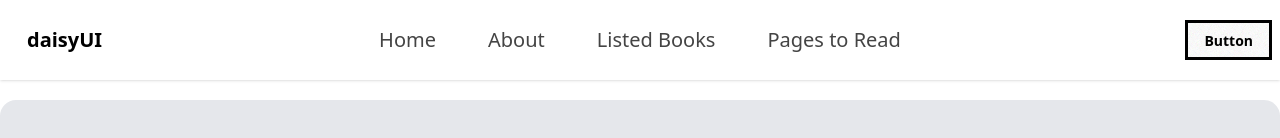
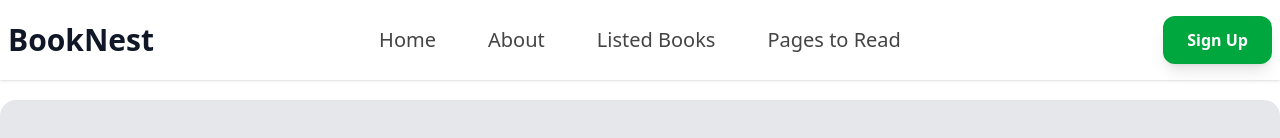
Before and after one commit to fahimmuntacher/book-vibe-, a React (Vite) app: page / in a window 1280 px wide. Shown: the top 138 px of the page. Built offline with nearby package versions, Linux system fonts and the light colour scheme.

Commit message:
website logo updated

```diff
--- a/src/Components/Header/Active.css
+++ b/src/Components/Header/Active.css
@@ -4,7 +4,6 @@
   color: #444;
   font-weight: 500;
   text-decoration: none;
-  transition: all 0.3s ease;
 }
 
 .menu a:hover {
@@ -19,7 +18,7 @@
   font-weight: 600;
   background: linear-gradient(135deg, #dcfce7, #f0fdf4);
   box-shadow: 0 0 10px rgba(34, 197, 94, 0.3);
-  transition: all 0.3s ease;
+
 }
 
 .active:hover {
--- a/src/Components/Header/Header.jsx
+++ b/src/Components/Header/Header.jsx
@@ -1,8 +1,8 @@
-import { NavLink } from "react-router";
+import { Link, NavLink } from "react-router";
 import "./Active.css"
 const Header = () => {
     return (
-        <div>
+        <div className="max-w-[1440px] mx-auto">
         <div className="navbar bg-base-100 shadow-sm">
                 <div className="navbar-start">
                     <div className="dropdown">
@@ -18,7 +18,10 @@ const Header = () => {
                         <NavLink to="/pages-to-read">Pages to Read</NavLink>
                     </ul>
                     </div>
-                    <a className="btn btn-ghost text-xl">daisyUI</a>
+                    <Link to="home">
+                        <span className="text-2xl sm:text-3xl font-extrabold text-gray-900 hover:text-gray-700 transition-colors duration-300"> BookNest</span>
+                    </Link>
+
                 </div>
                 <div className="navbar-center hidden lg:flex">
                     <ul className="menu menu-horizontal px-1 space-x-5 text-xl">
@@ -28,9 +31,13 @@ const Header = () => {
                     <NavLink to="/pages-to-read">Pages to Read</NavLink>
                     </ul>
                 </div>
-                <div className="navbar-end">
-                    <a className="btn">Button</a>
-                </div>
+
+                    <div className="navbar-end">
+                        <a
+                            className="px-6 py-3 bg-green-600 text-white font-bold rounded-xl shadow-lg hover:bg-green-700 hover:shadow-xl transition-all duration-300 cursor-pointer">
+                            Sign Up
+                        </a>
+                        </div>
                 </div>
         </div>
     );
--- a/src/Pages/About/About.jsx
+++ b/src/Pages/About/About.jsx
@@ -2,7 +2,7 @@ import React from 'react';
 
 const About = () => {
     return (
-     <div className="max-w-5xl mx-auto min-h-screen px-6 py-16 bg-gray-50 text-gray-800">
+     <div className="max-w-[1440px] mx-auto min-h-screen px-6 py-16 bg-gray-50 text-gray-800">
   {/* Hero Section */}
   <section className="text-center mb-16">
     <h1 className="text-4xl font-bold text-blue-700 mb-4">About Our Book Library</h1>
```
